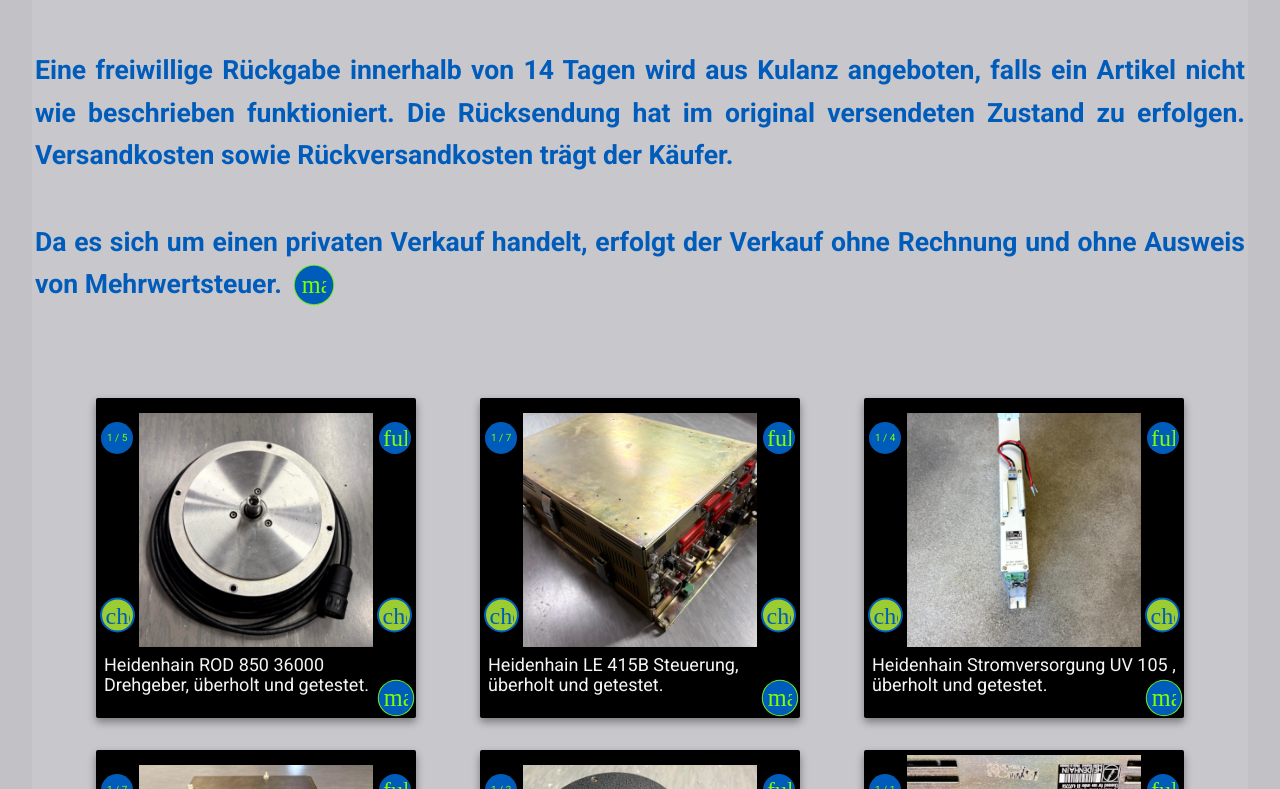
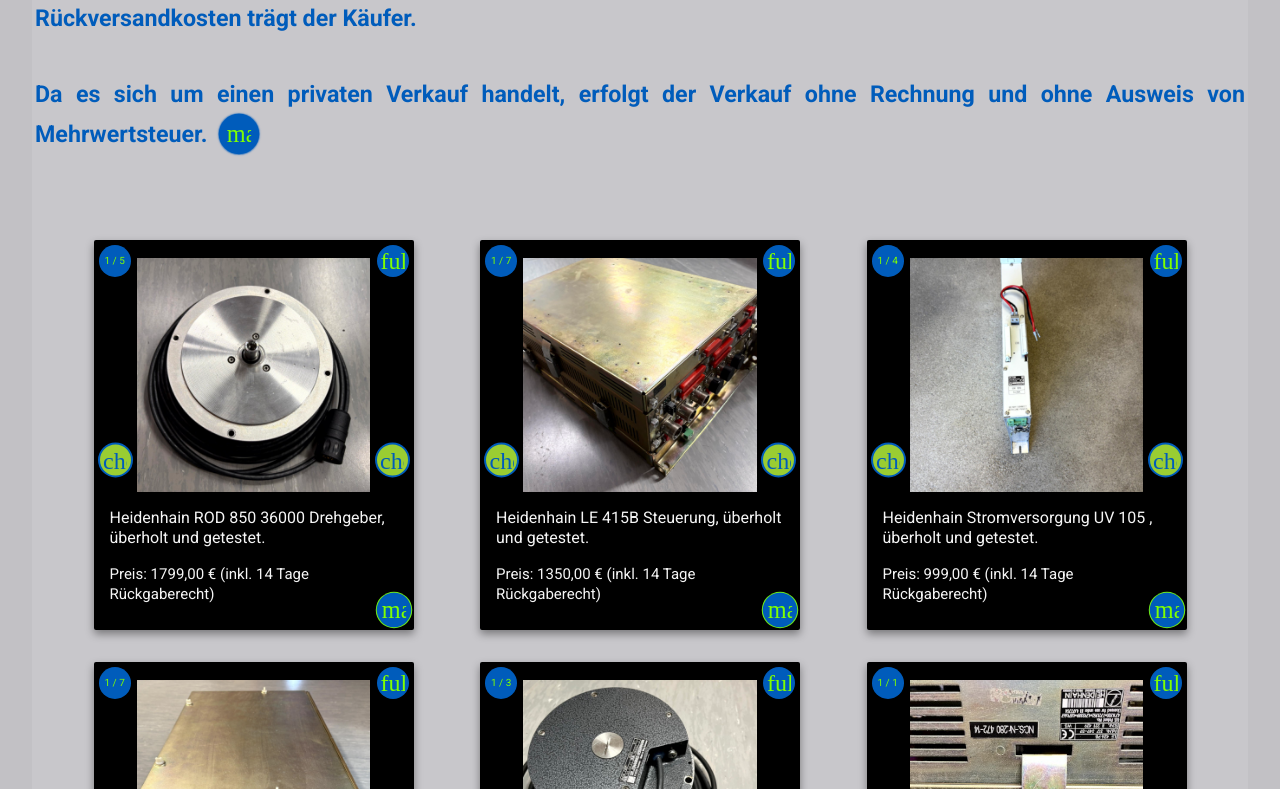
Before and after one commit to barni246/private_sale, an Angular app: page / in a window 1280 px wide. Shown: the part 711-1500 px from the top of the page. Built offline with nearby package versions, Linux system fonts and the light colour scheme; a web font is replaced by a local one.

Commit message:
products get price

```diff
--- a/src/app/products/products.data.ts
+++ b/src/app/products/products.data.ts
@@ -2,16 +2,18 @@
     title: string;
     images: string[];
     currentIndex: number;
+    price:string
 }
 
 
 export const PRODUCTS: Product[] = [
     {
         title: 'Heidenhain ROD 850 36000 Drehgeber, überholt und getestet.',
+        price: ' 1799,00 € (inkl. 14 Tage Rückgaberecht)',
         images: [
             './img/rod850/rod850-1-400.jpg',
             './img/rod850/rod850-2-400.jpg',
-            '.img/rod850/rod850-3-400.jpg',
+            './img/rod850/rod850-3-400.jpg',
             './img/rod850/rod850-4-400.jpg',
             './img/rod850/rod850-5-400.jpg',
 
@@ -37,6 +39,7 @@
     },
     {
         title: 'Heidenhain LE 415B Steuerung, überholt und getestet.',
+         price: ' 1350,00 € (inkl. 14 Tage Rückgaberecht)',
         images: [
             './img/le415b/le415b-1-400.jpg',
             './img/le415b/le415b-2-400.jpg',
@@ -74,6 +77,7 @@
     },
     {
         title: 'Heidenhain Stromversorgung UV 105 , überholt und getestet.',
+         price: ' 999,00 € (inkl. 14 Tage Rückgaberecht)',
         images: [
             './img/uv105/uv105-1-400.jpg',
             './img/uv105/uv105-2-400.jpg',
@@ -99,6 +103,7 @@
     },
     {
         title: 'Heidenhain LE 355B Bahnsteuerung, überholt und getestet.',
+         price: ' 999,00 € (inkl. 14 Tage Rückgaberecht)',
         images: [
             './img/le355b/le355b-1-400.jpg',
             './img/le355b/le355b-2-400.jpg',
@@ -137,6 +142,7 @@
     },
     {
         title: 'Heidenhain Drehgeber ROD 700 3M Kabel, überholt und getestet.',
+         price: ' 1250,00 € (inkl. 14 Tage Rückgaberecht)',
         images: [
             './img/rod700/rod700-1-400.jpg',
             './img/rod700/rod700-2-400.jpg',
@@ -157,7 +163,8 @@
         currentIndex: 0
     },
     {
-        title: 'Heidenhain LE 426PB Steuerung, überholt und getestet.(Fotos kommen noch!)',
+        title: 'Heidenhain LE 426PB Steuerung, überholt und getestet.',
+         price: ' 1999,00 € (inkl. 14 Tage Rückgaberecht)',
         images: ['./img/le426pb/le426pb-1-400.jpg'],
         currentIndex: 0
     }
--- a/src/app/products/products.html
+++ b/src/app/products/products.html
@@ -61,6 +61,7 @@
       </button>
 
       <div class="title">{{ product.title }}</div>
+      <div class="price">Preis:{{  product.price }}</div>
 
       <button mat-icon-button class="nav right" (click)="prevRight(product)">
         <mat-icon>chevron_right</mat-icon>
@@ -173,7 +174,7 @@
       <!-- MESSAGE -->
       <mat-form-field appearance="outline" class="full-width">
         <mat-label>Nachricht</mat-label>
-        <textarea matInput rows="5" formControlName="message"></textarea>
+        <textarea matInput rows="10" formControlName="message"></textarea>
 
         @if (message?.touched && message?.invalid) {
         <mat-error>Nachricht ist erforderlich (min. 10 Zeichen).</mat-error>
@@ -203,3 +204,7 @@
 
 
 </main>
+
+
+
+<!-- ng build private_sale --configuration production --base-href /heidenhain/ -->
--- a/src/app/products/products.scss
+++ b/src/app/products/products.scss
@@ -15,7 +15,7 @@
   border-right: 32px solid rgba(0, 0, 0, 0.03);
   background-color: $bg-overlay;
 
-  font-size: clamp(18px, 3vw, 32px);
+  font-size: clamp(18px, 3vw, 28px);
   font-weight: 500;
   line-height: 1.6;
   color: $primary;
@@ -41,7 +41,7 @@
     cursor: pointer;
     align-self: center;
 
-    animation: pulseScale 1.6s ease-in-out infinite;
+    animation: pulseScaleContactBtn 1.6s ease-in-out infinite;
     transition: background-color $transition, color $transition;
 
     &:hover {
@@ -58,12 +58,9 @@
 }
 
 
-.text-content {
+.text-content {}
 
-}
-
-.contact-btn {
-}
+.contact-btn {}
 
 
 
@@ -116,11 +113,19 @@
   .title {
 
     color: whitesmoke;
-    padding: 8px;
-    font-size: clamp(14px, 1.5vw, 18px) !important;
+    padding: 16px 16px 8px 16px;
+    font-size: clamp(13px, 1.5vw, 16px) !important;
     box-sizing: border-box;
+    padding-bottom: 0;
+  }
 
+  .price {
+    color: whitesmoke;
+    padding: 16px 16px 8px 16px;
+    font-size: clamp(12px, 1.5vw, 15px) !important;
+    box-sizing: border-box;
   }
+
 }
 
 
@@ -178,10 +183,6 @@
 }
 
 
-
-
-
-
 .fullscreen-btn {
   position: absolute;
   top: 10px;
@@ -206,19 +207,16 @@
   position: absolute;
   bottom: -19px;
   right: -19px;
-  border: #005cbb 2px solid;
-  border-radius: 2px;
+  border: 2px solid #005cbb;
+  border-radius: 100%;
   background-color: #005cbb;
   color: chartreuse;
   cursor: pointer;
-  transition: all 225ms ease-in-out;
-  border-radius: 100%;
   display: flex;
   justify-content: center;
   align-items: center;
-  animation: pulseScale 1.6s ease-in-out infinite;
-  transition: background-color 225ms ease-in-out, color 225ms ease-in-out;
   transition: all 225ms ease-in-out;
+  animation: pulseScaleContact 1.6s ease-in-out infinite;
 
   &:hover {
     background-color: chartreuse;
@@ -226,6 +224,7 @@
     transition: all 225ms ease-in-out;
   }
 }
+
 
 .square-fullscreen {
   // background-color: red !important;
@@ -254,10 +253,6 @@
     cursor: zoom-out;
   }
 }
-
-
-
-
 
 
 
@@ -300,10 +295,6 @@
 }
 
 .fs-counter {
-  // position: absolute;
-  //  bottom: 1rem;
-  //  font-size: 1rem;
-  //  color: white;
 
   position: absolute;
   bottom: 24px;
@@ -329,10 +320,6 @@
   color: white;
   cursor: pointer;
 }
-
-
-
-
 
 
 .form-wrapper {
@@ -379,19 +366,37 @@
 
 // ******************ANIMATION***************************
 
-@keyframes pulseScale {
+
+
+@keyframes pulseScaleContactBtn {
 
   0%,
   100% {
     transform: scale(1);
-    border: 1px solid $accent ;
+    box-shadow: 0 0 0 0 rgba(0, 92, 187, 0.7);
   }
 
   50% {
     transform: scale(1.1);
-    border: 1px solid transparent ;
+    box-shadow: 0 0 10px 6px rgba(0, 92, 187, 0);
   }
 }
+
+
+@keyframes pulseScaleContact {
+
+  0%,
+  100% {
+    transform: scale(1);
+    border: 1px solid chartreuse;
+  }
+
+  50% {
+    transform: scale(1.1);
+    border: 1px solid transparent;
+  }
+}
+
 
 @keyframes fadeIn {
   from {
@@ -442,6 +447,7 @@
       &:hover {
         transform: scale(1.02);
       }
+
       .title {
 
         width: 80%;
@@ -468,7 +474,7 @@
 
   }
 
-  .fs-fullscreen-btn{
+  .fs-fullscreen-btn {
     position: absolute;
     right: 8px;
     top: 8px;
@@ -596,9 +602,9 @@
   .product-wrapper {
     position: relative;
     width: 320px;
-    height: 320px;
+    height: 390px;
     margin: 0;
-    margin-bottom: 32px;
+    margin:0px 5px 32px 5px;
     background: black;
     border-radius: 2px;
     box-shadow: 0 4px 8px rgba(0, 0, 0, 0.4);
@@ -610,7 +616,7 @@
 
     img {
       width: 73%;
-      height: 73%;
+      height: 60%;
       object-fit: cover;
       cursor: zoom-in;
       transition: transform 0.3s ease;
@@ -622,7 +628,7 @@
 
     .counter {
       position: absolute;
-      top: 24px;
+      top: 5px;
       bottom: unset;
       left: 5px;
       padding: 6px;
@@ -655,10 +661,11 @@
     padding: 8px;
 
   }
+
   .fullscreen-btn {
     width: 32px;
     height: 32px;
-  top: 24px;
+    top: 5px;
     right: 5px;
     padding: 4px;
   }
@@ -669,8 +676,10 @@
     width: 36px;
     height: 36px;
     bottom: 2px;
-  right: 2px;}
+    right: 2px;
   }
+}
+
 @media (min-width: 1024px) {}
 
 @media (min-width: 1280px) {}
--- a/src/app/products/products.ts
+++ b/src/app/products/products.ts
@@ -41,6 +41,7 @@
   title: string;
   images: string[];
   currentIndex: number;
+  price:string
 }
 
 @Component({
@@ -103,15 +104,6 @@
     });
 
   }
-private checkFullscreenViewport(): void {
-  this.isFullscreenSquare = window.innerWidth > window.innerHeight;
-  console.log(' window.innerWidth',  window.innerWidth);
-  console.log('window.innerHeight', window.innerHeight);
-  console.log('this.isFullscreenSquare', this.isFullscreenSquare);
-}
-
-
-
 
 
 
@@ -160,12 +152,6 @@
   }
 
 
-
-
-
-  /* ===========================
-     Form
-  =========================== */
   private initForm(): void {
     this.form = this.fb.group({
       name: ['', [Validators.required, Validators.minLength(2)]],
@@ -185,13 +171,6 @@
   get email() { return this.form.get('email'); }
   get message() { return this.form.get('message'); }
 
-  /* ===========================
-     UI Actions
-  =========================== */
-  // toggleFullscreen(index: number): void {
-  //   this.isFullscreenIndex =
-  //     this.isFullscreenIndex === index ? null : index;
-  // }
 
 
   @HostListener('document:keydown.escape')
@@ -202,25 +181,6 @@
   }
 
 
-  // toggleFullscreen(productIndex: number) {
-  //   if (this.isFullscreenIndex === productIndex) {
-  //     this.isFullscreenIndex = null;
-  //     this.fullscreenImage = null;
-  //     return;
-  //   }
-
-  //   const product = this.products[productIndex];
-  //   const w = window.innerWidth;
-
-  //   this.fullscreenImage =
-  //     w >= 1600
-  //       ? this.getImage(product, 'original')
-  //       : w >= 1000
-  //         ? this.getImage(product, '1440')
-  //         : this.getImage(product, '720');
-
-  //   this.isFullscreenIndex = productIndex;
-  // }
 
 toggleFullscreen(productIndex: number) {
   if (this.isFullscreenIndex === productIndex) {
@@ -244,9 +204,9 @@
   this.logImageSize(this.fullscreenImage);
   // Test-Logik (Display!)
   this.isFullscreenSquare = window.innerWidth + 30 > window.innerHeight;
-   console.log(' window.innerWidth',  window.innerWidth);
-  console.log('window.innerHeight', window.innerHeight);
-  console.log('this.isFullscreenSquare', this.isFullscreenSquare);
+  //  console.log(' window.innerWidth',  window.innerWidth);
+  // console.log('window.innerHeight', window.innerHeight);
+  // console.log('this.isFullscreenSquare', this.isFullscreenSquare);
 
 }
 
@@ -257,35 +217,15 @@
   img.src = imageUrl;
 
   img.onload = () => {
-    console.log('Bild ORIGINAL:');
-    console.log('Breite:', img.naturalWidth);
-    console.log('Höhe:', img.naturalHeight);
+    // console.log('Bild ORIGINAL:');
+    // console.log('Breite:', img.naturalWidth);
+    // console.log('Höhe:', img.naturalHeight);
     if( img.naturalHeight >img.naturalWidth ) {
       this.allokep = true;
     }
   };
 }
 
-
-
-
-
-  next(product: Product): void {
-    product.currentIndex =
-      (product.currentIndex + 1) % product.images.length;
-  }
-
-  // prevRight(product: Product): void {
-  //   product.currentIndex =
-  //     (product.currentIndex + 1 + product.images.length) %
-  //     product.images.length;
-  // }
-
-  // prevLeft(product: Product): void {
-  //   product.currentIndex =
-  //     (product.currentIndex - 1 + product.images.length) %
-  //     product.images.length;
-  // }
 
 
   prevLeft(product: Product) {
@@ -328,15 +268,11 @@
 
 
 
-
-
-
-
   scrollToForm(index: number): void {
     const title = this.products[index].title;
-
+    const price = this.products[index].price;
     this.form.patchValue({
-      message: `Betreff: ${title}\n\n`
+      message: `Betreff: ${title}\nPreis:${price}\n`
     });
 
     setTimeout(() => this.focusMessageField(), 300);
@@ -344,9 +280,6 @@
   }
 
 
-  /* ===========================
-     Submit / HTTP
-  =========================== */
   sendMessage(formDirective: FormGroupDirective): void {
     this.rateLimitError = '';
 
@@ -374,9 +307,7 @@
       });
   }
 
-  /* ===========================
-     Helpers
-  =========================== */
+
   private focusMessageField(): void {
     const textarea = document.querySelector(
       'textarea[formControlName="message"]'
@@ -402,9 +333,7 @@
     window.scrollTo({ top: y, behavior: 'smooth' });
   }
 
-  /* ===========================
-     Rate Limit (Frontend)
-  =========================== */
+
   private checkRateLimit(): boolean {
     const raw = localStorage.getItem(this.storageKey);
     if (!raw) return true;
@@ -429,3 +358,6 @@
     localStorage.setItem(this.storageKey, JSON.stringify(timestamps));
   }
 }
+
+
+//  ng build private_sale --configuration production --base-href /heidenhain/
--- a/src/index.html
+++ b/src/index.html
@@ -6,8 +6,6 @@
   <base href="/">
   <meta name="viewport" content="width=device-width, initial-scale=1">
   <link rel="icon" type="image/x-icon" href="favicon.ico">
-  <!-- <link href="https://fonts.googleapis.com/css2?family=Roboto:wght@300;400;500&display=swap" rel="stylesheet"> -->
-  <!-- <link href="https://fonts.googleapis.com/icon?family=Material+Icons" rel="stylesheet"> -->
 </head>
 <body>
   <app-root></app-root>
```
Lines whose indentation alone changed are shown as unchanged.
